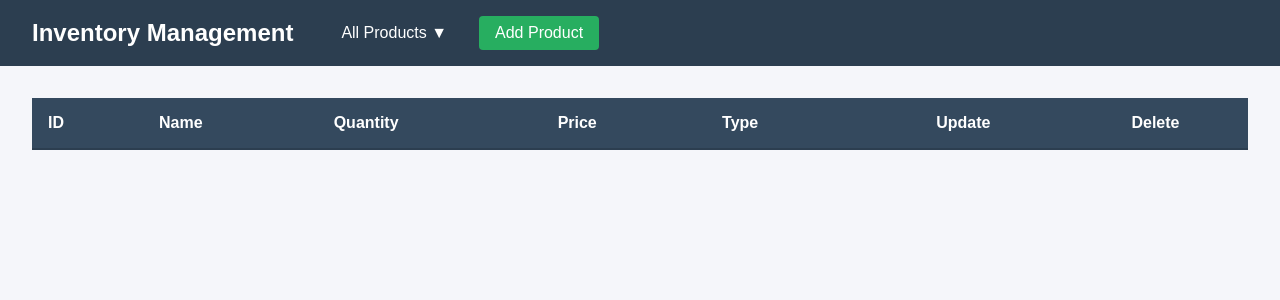
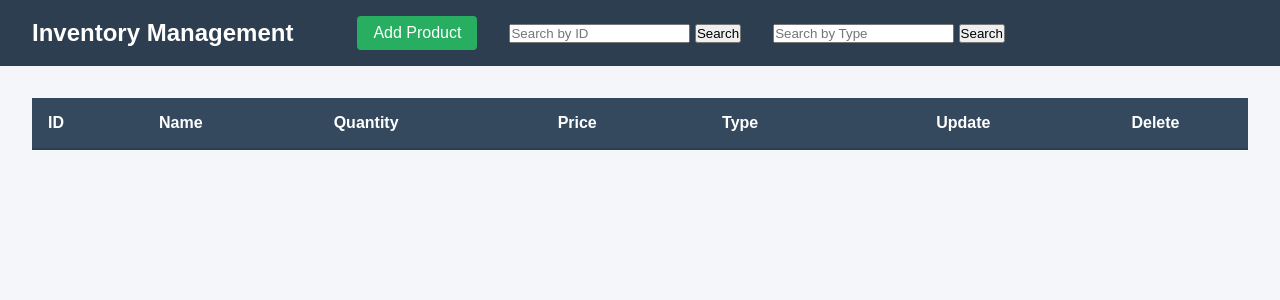
Before and after one commit to Mohd-Furkhan-lab/Inventory-Management-System, a Flask app: page /products/type in a window 1280 px wide. Shown: the top 300 px of the page. Run offline with Flask 3, Linux system fonts and the light colour scheme; the visitor is signed in with stand-in values (Sample User, id 1); tables that the repository leaves empty hold one stand-in row (values such as "Sample post"); lists and menus that the app fills with data are empty.

Commit message:
Added Frontend

```diff
--- a/app/static/script.js
+++ b/app/static/script.js
@@ -12,12 +12,10 @@ function closeAddForm() {
 }
 
 // Update Modal
-function openUpdateModal(id, name, type, price, quantity) {
+function openUpdateModal(id, price, quantity) {
     document.getElementById("updateModal").style.display = "flex";
 
     document.getElementById("updateId").value = id;
-    document.getElementById("updateName").value = name;
-    document.getElementById("updateType").value = type;
     document.getElementById("updatePrice").value = price;
     document.getElementById("updateQuantity").value = quantity;
 }
@@ -83,3 +81,26 @@ function handleUpdateProduct(event) {
     event.preventDefault();
     console.log("Update Product submitted");
 }
+
+document.addEventListener("DOMContentLoaded", function () {
+    const messageElement = document.getElementById("server-message");
+
+    if (!messageElement) return;
+
+    const message = messageElement.value;
+
+    if (message) {
+        showPopup(message);
+    }
+});
+
+
+function showFindById() {
+    document.getElementById("searchContainer").style.display = "block";
+    document.getElementById("searchForm").action = findByIdUrl;
+}
+
+function showFindByType() {
+    document.getElementById("searchContainer").style.display = "block";
+    document.getElementById("searchForm").action = findByTypeUrl;
+}
--- a/app/templates/index.html
+++ b/app/templates/index.html
@@ -11,22 +11,27 @@
     <nav class="navbar">
         <div class="nav-brand">Inventory Management</div>
         <div class="nav-items">
-            <div class="dropdown">
-                <button class="nav-button" id="allProductsBtn">All Products ▼</button>
-                <div class="dropdown-content" id="dropdownMenu">
-                    <button onclick="showFindById()">Find by ID</button>
-                    <button onclick="showFindByType()">Find by Type</button>
-                </div>
             </div>
             <button class="add-button" onclick="showAddForm()">Add Product</button>
+        <div>
+            <form method="post" action="{{ url_for('products.get_productsbyid') }}">
+                <input type="number" name="id" placeholder="Search by ID" required>
+                <button type="submit">Search</button>
+            </form>
+        </div>
+        <div>
+            <form method="post" action="{{ url_for('products.get_products_bytype') }}">
+                <input type="text" name="type" placeholder="Search by Type" required>
+                <button type="submit">Search</button>
+            </form>
         </div>
     </nav>
-
     <!-- Search Form (Hidden by default) -->
     <div class="search-container" id="searchContainer" style="display: none;">
-        <form class="search-form" onsubmit="handleSearch(event)">
+        <form method="post" class="search-form" id="searchForm">
             <input
                 type="text"
+                name="search_value"
                 id="searchInput"
                 placeholder="Search..."
                 class="search-input"
@@ -58,13 +63,17 @@
                             <td>{{i}}</td>
                         {% endfor %}
                         <td><button id="update-btn" onclick="openUpdateModal(
-        '{{d[0]}}',
-        '{{d[1]}}',
-        '{{d[4]}}',
-        '{{d[3]}}',
-        '{{d[2]}}'
-    )">Update</button></td>
-                        <td><button id="delete-btn">Delete</button></td>
+                            '{{ d[0] }}',
+                            '{{ d[2]}}',
+                            '{{ d[3] }}'
+                            )">Update</button>
+                        </td>
+                        <td>
+                            <form action="{{ url_for('products.delete_products') }}" method="post">
+                                <input type="hidden" name="id" value="{{ d[0] }}">
+                                <button type="submit" id="delete-btn">Delete</button>
+                            </form>
+                        </td>
                     </tr>
                     {% endfor %}
                 </tbody>
@@ -76,22 +85,22 @@
     <div class="modal" id="addModal">
         <div class="modal-content">
             <h2>Add New Product</h2>
-            <form method="post" action="" id="addProductForm" onsubmit="handleAddProduct(event) ">
+            <form method="post" action="{{url_for('products.add_products')}}" id="addProductForm">
                 <div class="form-group">
                     <label>Product Name</label>
-                    <input type="text" id="addName" required>
+                    <input type="text" id="name" name="name" required>
                 </div>
                 <div class="form-group">
                     <label>Product Type</label>
-                    <input type="text" id="addType" required>
+                    <input type="text" id="type" name="type" required>
                 </div>
                 <div class="form-group">
                     <label>Price</label>
-                    <input type="number" step="0.01" id="addPrice" required>
+                    <input type="number" step="0.01" name="price" id="addPrice" required>
                 </div>
                 <div class="form-group">
                     <label>Quantity</label>
-                    <input type="number" id="addQuantity" required>
+                    <input type="number" name="quantity" id="addQuantity" required>
                 </div>
                 <div class="form-actions">
                     <button type="button" class="cancel-button" onclick="closeAddForm()">Cancel</button>
@@ -105,23 +114,18 @@
     <div class="modal" id="updateModal">
         <div class="modal-content">
             <h2>Update Product <span id="updateProductId"></span></h2>
-            <form id="updateProductForm" onsubmit="handleUpdateProduct(event)">
-                <input type="hidden" id="updateId">
-                <div class="form-group">
-                    <label>Product Name</label>
-                    <input type="text" id="updateName" required>
-                </div>
-                <div class="form-group">
-                    <label>Product Type</label>
-                    <input type="text" id="updateType" required>
+            <form id="updateProductForm" action="{{url_for('products.update_products')}}" method="post">
+                 <div class="form-group">
+                    <label>Id</label>
+                    <input type="number" step="0.01" id="updateId" name="id" required>
                 </div>
                 <div class="form-group">
                     <label>Price</label>
-                    <input type="number" step="0.01" id="updatePrice" required>
+                    <input type="number" step="0.01" id="updatePrice" name="price" required>
                 </div>
                 <div class="form-group">
                     <label>Quantity</label>
-                    <input type="number" id="updateQuantity" required>
+                    <input type="number" id="updateQuantity" name="quantity" required>
                 </div>
                 <div class="form-actions">
                     <button type="button" class="cancel-button" onclick="closeUpdateForm()">Cancel</button>
@@ -130,7 +134,10 @@
             </form>
         </div>
     </div>
-
+    <script>
+        const findByIdUrl = "{{ url_for('products.get_productsbyid') }}";
+        const findByTypeUrl = "{{ url_for('products.get_products_bytype') }}";
+    </script>
     <script src="{{url_for('static',filename='script.js')}}"></script>
 </body>
 </html>
--- a/controllers/product_controller.py
+++ b/controllers/product_controller.py
@@ -1,34 +1,36 @@
-from flask import request,render_template
+from flask import request,render_template,redirect,url_for
 from services.products_services import add_items,update_items,delete_item,get_allitems,get_itemsby_type,get_itemby_id
 
 def add_products_controller():
     if request.method == "POST":
         data=request.form.to_dict()
         res= add_items(data)
-        return render_template("index.html",response=res)
-    return render_template("index.html")
+        return redirect(url_for("products.get_products"))
+    return redirect(url_for("products.get_products"))
 
 def update_products_controller():
     if request.method == "POST":
-        data=int(request.form.to_dict())
-        return update_items(data)
+        data=request.form.to_dict()
+        res= update_items(data)
+        return redirect(url_for("products.get_products"))
 
 def delete_products_controller():
     if request.method == "POST":
         id=request.form.get("id")
-        return delete_item(id)
+        res= delete_item(id)
+        return redirect(url_for("products.get_products"))
 
 def get_all_items_controller():
     items= get_allitems()
     return render_template("index.html",data=items)
 
 def get_itemsby_type_controller():
-    type=request.args.get("name")
+    type=request.form.get("type")
     data= get_itemsby_type(type)
     return render_template("index.html",data=data)
 
 def get_itemby_id_controller():
-    id=request.form.to_dict()
+    id=request.form.get("id")
     items=get_itemby_id(id)
-    data=[items]
-    return render_template("index.html",data=data)
+    print(items)
+    return render_template("index.html",data=items)
--- a/db/product_model.py
+++ b/db/product_model.py
@@ -22,7 +22,7 @@ def getitemsbyid(id):
     with get_product_db() as conn:
         cursor=conn.cursor()
         cursor.execute("SELECT * FROM Products WHERE Id = ? ",(id,))
-        data=cursor.fetchone()
+        data=cursor.fetchall()
         return data
 
 def getitemsbytype(type):
@@ -37,11 +37,17 @@ def updateitems(id,price=None,quantity=None):
             with get_product_db() as conn:
                 cursor = conn.cursor()
             if price and not quantity:
-                cursor.execute("UPDATE Products SET Price = ? WHERE Id = ?",(id,price))
+                cursor.execute("UPDATE Products SET Price = ? WHERE Id = ?",(price,id))
+                conn.commit()
+                return "Price Updated Successfully"
             elif not price and  quantity:
-                cursor.execute("UPDATE Products SET Quantity = ? WHERE Id = ?",(id,quantity))
+                cursor.execute("UPDATE Products SET Quantity = ? WHERE Id = ?",(quantity,id))
+                conn.commit()
+                return "Quantity Updated Successfully"
             elif price and  quantity:
-                cursor.execute("UPDATE Products SET Price = ?, Quantity WHERE Id = ?",(id,quantity,price))
+                cursor.execute("UPDATE Products SET Price = ?, Quantity = ? WHERE Id = ?",(price,quantity,id))
+                conn.commit()
+                return "Price and Quantity Updated Successfully"
             else:
                 return "No Updates Provided"
         else:
--- a/routes/products.py
+++ b/routes/products.py
@@ -8,10 +8,10 @@ products=Blueprint("products",__name__,url_prefix="/products")
 def get_products():
     return get_all_items_controller()
 
-@products.route('/',methods=["GET","POST"])
+@products.route('/id',methods=["GET","POST"])
 @is_login
 def get_productsbyid():
-    return get_itemby_id_controller(id)
+    return get_itemby_id_controller()
 
 @products.route('/type',methods=["GET","POST"])
 @is_login
--- a/services/products_services.py
+++ b/services/products_services.py
@@ -10,8 +10,7 @@ def add_items(data):
 def get_allitems():
     return getallitems()
 
-def get_itemby_id(data):
-    id=data.get("id")
+def get_itemby_id(id):
     return getitemsbyid(id)
 
 def get_itemsby_type(data):
```
Also changed, not shown: Products.db, app/static/style.css (line endings or trailing spaces).
